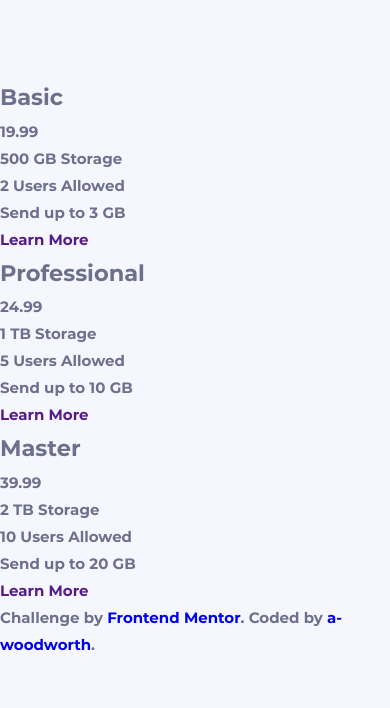
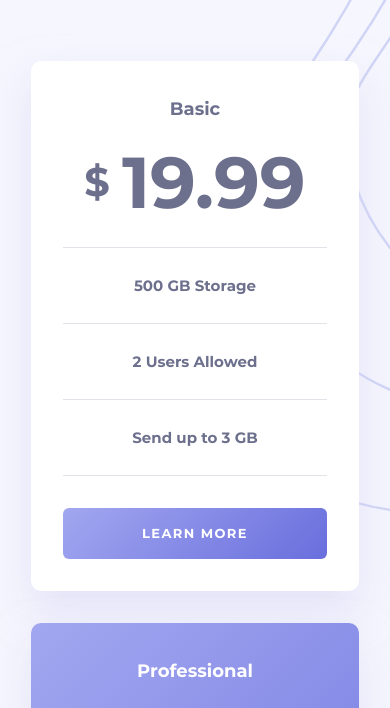
Before and after one commit to a-woodworth/pricing_component_toggle, a plain HTML site: page index.html in a window 390 px wide. Shown: the part 193-901 px from the top of the page. Before the commit the page ends 851 px from the top, so only its background shows below. Drawn offline with Linux system fonts and the light colour scheme.

Commit message:
More work on mobile and desktop styles.

```diff
--- a/index.html
+++ b/index.html
@@ -19,7 +19,7 @@
     <title>Frontend Mentor | Pricing Component with Toggle</title>
   </head>
 
-  <body>
+  <body class="multi-bg">
     <main>
       <h1>Our Pricing</h1>
       <form id="pricing">
@@ -60,48 +60,48 @@
       </form>
       <div class="wrapper">
         <div class="tier">
-          <h2 class="tier__title">Basic</h2>
-          <ul class="tier__feature-list">
-            <li class="tier__list-item">19.99</li>
+          <h2 id="basic" class="tier__title">Basic</h2>
+          <ul class="tier__feature-list" aria-labelledby="basic">
+            <li class="tier__list-item basic-price"></li>
             <li class="tier__list-item">500 GB Storage</li>
             <li class="tier__list-item">2 Users Allowed</li>
             <li class="tier__list-item">Send up to 3 GB</li>
           </ul>
           <a href="" class="button">
-            Learn <span aria-hidden="true">More</span>
+            Learn More
+            <span class="sr-only">Basic Plan</span>
           </a>
-          <span class="sr-only">About Basic Plan</span>
         </div>
         <div class="tier inverted">
-          <h2 class="tier__title">Professional</h2>
-          <ul class="tier__feature-list">
-            <li class="tier__list-item">24.99</li>
+          <h2 id="professional" class="tier__title">Professional</h2>
+          <ul
+            class="tier__feature-list"
+            aria-labelledby="professional"
+          >
+            <li class="tier__list-item professional-price"></li>
             <li class="tier__list-item">1 TB Storage</li>
             <li class="tier__list-item">5 Users Allowed</li>
             <li class="tier__list-item">Send up to 10 GB</li>
           </ul>
           <a href="" class="button">
-            Learn <span aria-hidden="true">More</span>
+            Learn More
+            <span class="sr-only">Professional Plan</span>
           </a>
-          <span class="sr-only">About Professional Plan</span>
         </div>
         <div class="tier">
-          <h2 class="tier__title">Master</h2>
-          <ul class="tier__feature-list">
-            <li class="tier__list-item">39.99</li>
+          <h2 id="master" class="tier__title">Master</h2>
+          <ul class="tier__feature-list" aria-labelledby="master">
+            <li class="tier__list-item master-price"></li>
             <li class="tier__list-item">2 TB Storage</li>
             <li class="tier__list-item">10 Users Allowed</li>
             <li class="tier__list-item">Send up to 20 GB</li>
           </ul>
           <a href="" class="button">
-            Learn <span aria-hidden="true">More</span>
+            Learn More
+            <span class="sr-only">Master Plan</span>
           </a>
-          <span class="sr-only">About Master Plan</span>
         </div>
       </div>
-    </main>
-    <footer>
-      <div class="main-footer">
       <p class="attribution">
         Challenge by
         <a
@@ -113,7 +113,6 @@
           >a-woodworth</a
         >.
       </p>
-      </div>
-    </footer>
+    </main>
   </body>
 </html>
--- a/styles.css
+++ b/styles.css
@@ -12,19 +12,23 @@
   --gray-blue-600: hsl(233 13% 49%);
   --gray-blue-150: hsl(234 14% 74%);
   --gray-blue-100: hsl(240 78% 98%);
+  --purple-blue: hsl(237 63% 65%);
   --white: hsl(0 0% 100%);
 
   /* Border, Gradient, Radius */
   --gradient: linear-gradient(135deg, #a2a7f0 0.06%, #696edd 100.06%);
   --radius-s: 0.375rem;
   --radius-m: 0.625rem;
+  --shadow: 0px 20px 40px 0px rgba(212, 210, 244, 0.50);
   --stroke-width: 1px;
-  --stroke-solid: var(--stroke-width) solid var(--gray-blue-600);
+  --stroke-solid: var(--stroke-width) solid rgba(109, 112, 141, 0.2);
+  --stroke-inverted: var(--stroke-width) solid rgba(255, 255, 255, 0.25);
   --stroke-dotted: var(--stroke-width) dotted var(--gray-blue-900);
   );
 
   /* Spacing */
-  --space-xxs: 0.75rem;
+  --space-xxxs: 0.75rem;
+  --space-xxs: 1rem;
   --space-xs: 1.5rem;
   --space-s: 1.875rem;
   --space-m: 2rem;
@@ -38,10 +42,12 @@
   --leading-micro: 0.9;
   --leading-fine: 1.2;
   --leading-standard: 1.8;
-  --text-large: 4.5rem;
+  --text-xl: 4.5rem;
+  --text-large: 2.5rem;
   --text-medium: 2rem;
-  --text-small: 0.9375rem;
-  --text-xs: 0.8125rem;
+  --text-small: 1.125rem;
+  --text-xs: 0.9375rem;
+  --text-xxs: 0.8125rem;
 }
 
 *,
@@ -71,10 +77,6 @@ fieldset {
   border: none;
 }
 
-ul {
-  list-style: none;
-}
-
 a {
   text-decoration: none;
 }
@@ -96,12 +98,28 @@ body {
   background-color: var(--gray-blue-100);
   color: var(--gray-blue-600);
   font-family: var(--font-base);
-  font-size: var(--text-small);
+  font-size: var( --text-xs);
   line-height: var(--leading-standard);
   min-height: 100vh;
 }
 
+.multi-bg {
+  background-image: url('images/bg-top.svg');
+  background-repeat: no-repeat;
+  background-size: 29.5rem 47.3125rem;
+  background-position: top -3rem right -15rem;
+
+  @media (min-width: 75rem) {
+    background-image: url('images/bg-top.svg'), url('images/bg-bottom.svg');
+    background-repeat: no-repeat, no-repeat;
+    background-size: 29.5rem 47.3125rem, 22rem 18rem;
+    background-position: top right, bottom left;
+  }
+}
+
 h1 {
+  font-size: var(--text-medium);
+  line-height: var(--leading-fine);
   padding-block-start: var(--space-xxl);
   padding-block-end: var(--space-l);
   text-align: center;
@@ -177,3 +195,121 @@ h1 {
   right: 0;
   left: 28px;
 }
+
+.tier {
+  background-color: var(--white);
+  border-radius: var(--radius-m);
+  box-shadow: var(--shadow);
+  display: flex;
+  flex-direction: column;
+  justify-content: center;
+  margin-block-end: var(--space-m);
+  min-width: 20.5rem;
+  padding-block: var(--space-m);
+  padding-inline: var(--space-m);
+  text-align: center;
+
+  @media (min-width: 75rem) {
+    min-width: 21.875rem;
+  }
+}
+
+.tier__feature-list {
+  list-style-type: none;
+  margin-block-end: var(--space-m);
+}
+
+.tier__title {
+  font-size: var(--text-small);
+  margin-block-end: var(--space-xs);
+}
+
+.tier__feature-list li {
+  border-bottom: var(--stroke-solid);
+  padding-block: var(--space-xs);
+}
+
+.tier__feature-list li:first-child {
+  display: inline-flex;
+  align-items: center;
+  justify-content: center;
+  gap: var(--space-xxxs);
+  font-size: var(--text-xl);
+  line-height: var(--leading-micro);
+  padding-block-start: 0;
+  padding-block-end: var(--space-m);
+  width: 100%;
+}
+
+.tier__feature-list li:first-child::before {
+  content: '\0024';
+  font-size: var(--text-large);
+}
+
+:has(#monthly:checked) .basic-price::after {
+  content: '19.99';
+}
+
+:has(#annually:checked) .basic-price::after {
+  content: '199.99';
+}
+
+:has(#monthly:checked) .professional-price::after {
+  content: '24.99';
+}
+
+:has(#annually:checked) .professional-price::after {
+  content: '249.99';
+}
+
+:has(#monthly:checked) .master-price::after {
+  content: '39.99';
+}
+
+:has(#annually:checked) .master-price::after {
+  content: '399.99';
+}
+
+.inverted {
+  background: var(--gradient);
+  color: var(--white);
+
+  @media (min-width: 75rem) {
+    padding-block-start: var(--space-xl);
+    padding-block-end: var(--space-xl);
+  }
+}
+
+.inverted ul li {
+  border-bottom: var(--stroke-inverted);
+}
+
+.button {
+  background: var(--gradient);
+  border-radius: var(--radius-s);
+  color: var(--white);
+  font-size: var(--text-xxs);
+  letter-spacing: 1.393px;
+  padding-block: calc(var(--space-xxxs) + 2px);
+  text-transform: uppercase;
+}
+
+.inverted .button {
+  background: var(--white);
+  color: var(--purple-blue);
+}
+
+.wrapper {
+  display: flex;
+  flex-direction: column;
+  justify-content: center;
+  align-items: center;
+
+  @media (min-width: 75rem) {
+    flex-direction: row;
+  }
+}
+
+.attribution {
+  text-align: center;
+}
```
Lines whose indentation alone changed are shown as unchanged.
